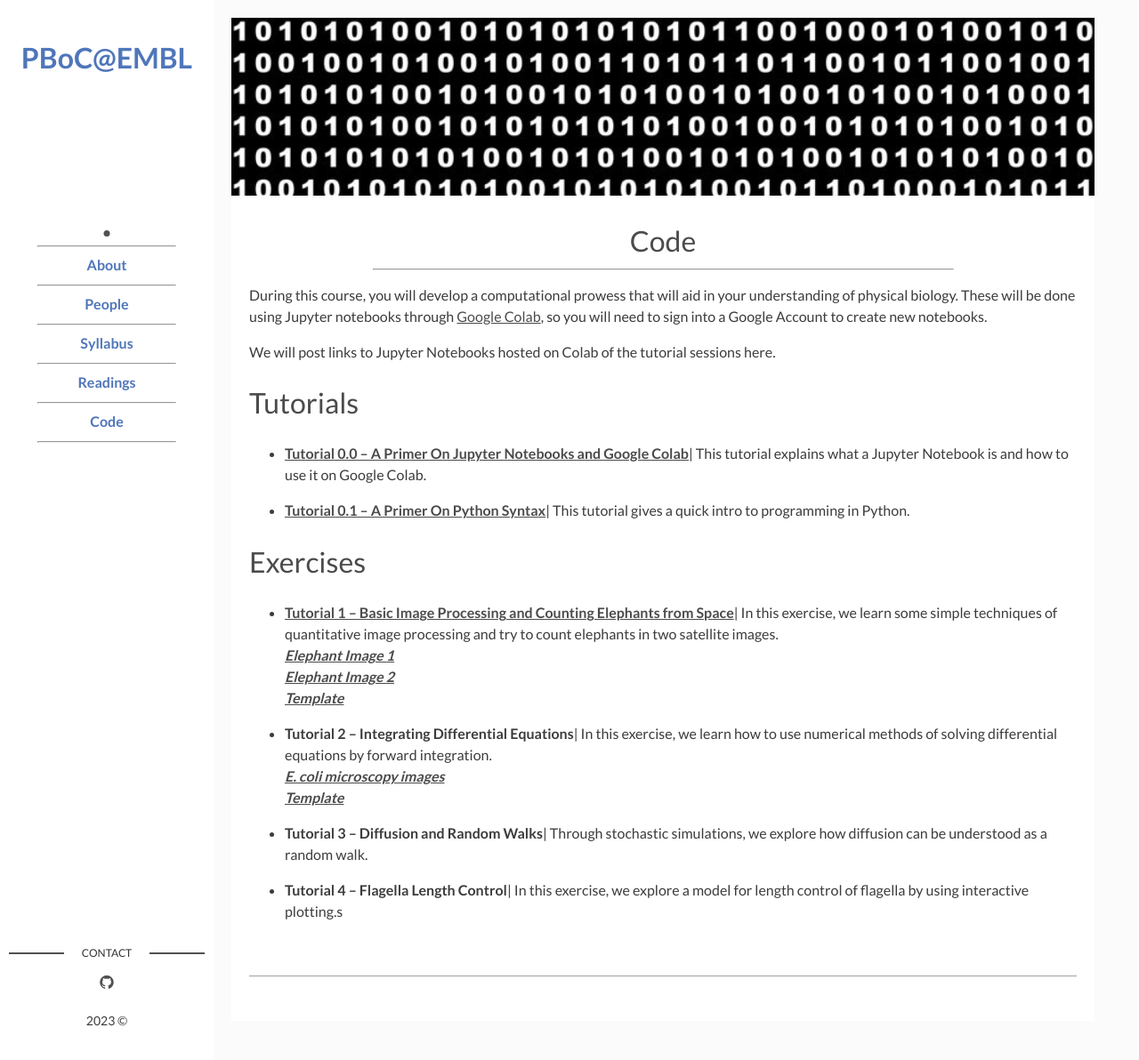
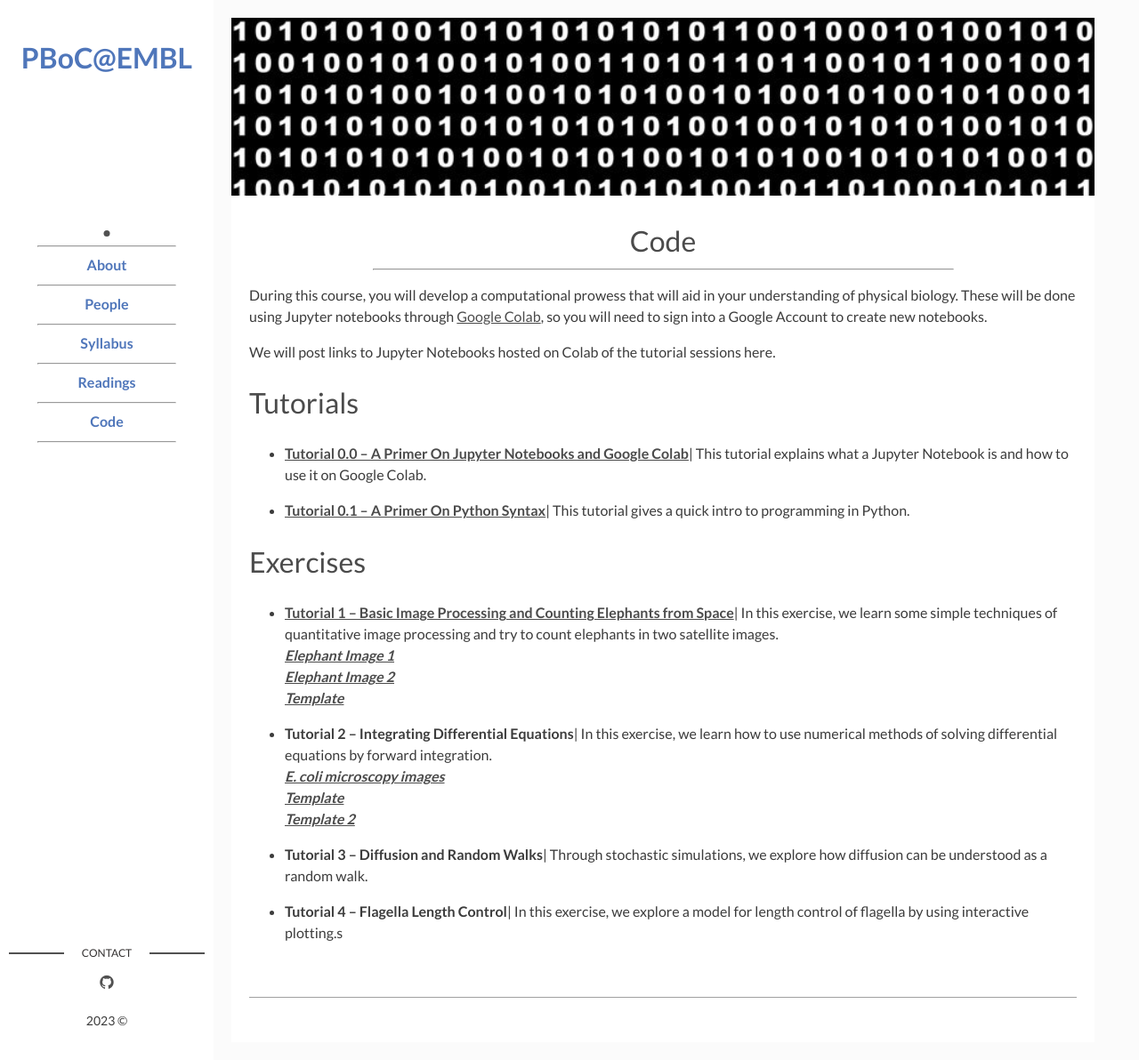
Before and after one commit to RPGroup-PBoC/embl_pboc_2023, a Jekyll site: the page built from page04_code.md, in a window 1280 px wide and 1192 px high. Shown: the whole window at 89% size. Built offline with Jekyll 4.4.1, drawn with Linux system fonts in a browser that asks for light colours.

Commit message:
added second template for ecoli images

```diff
--- a/_data/code.yaml
+++ b/_data/code.yaml
@@ -30,6 +30,7 @@ Exercises:
     links:
       E. coli microscopy images: "http://rpgroup.caltech.edu/embl_pboc_2023/datasets/ecoli_growth.zip"
       Template: "https://colab.research.google.com/drive/1BXhTuOmzgZiWdaN9-LEWkKykLrVFpU45?usp=sharing"
+      Template 2: "https://colab.research.google.com/drive/1zU_CKN-wed4n_Xl0ziJM_aIHYpNOgiZ9?usp=sharing"
       #In-Class Code: "https://colab.research.google.com/drive/15dg4M7gWi7BpTtbcKKK2yTD43y1EycN_?usp=sharing"
 
   - script:
```
